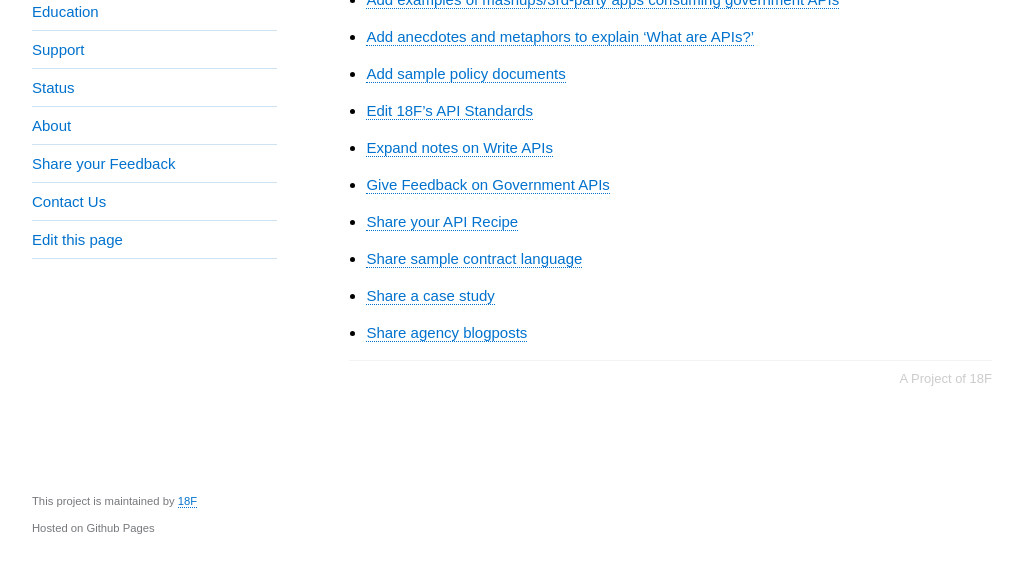
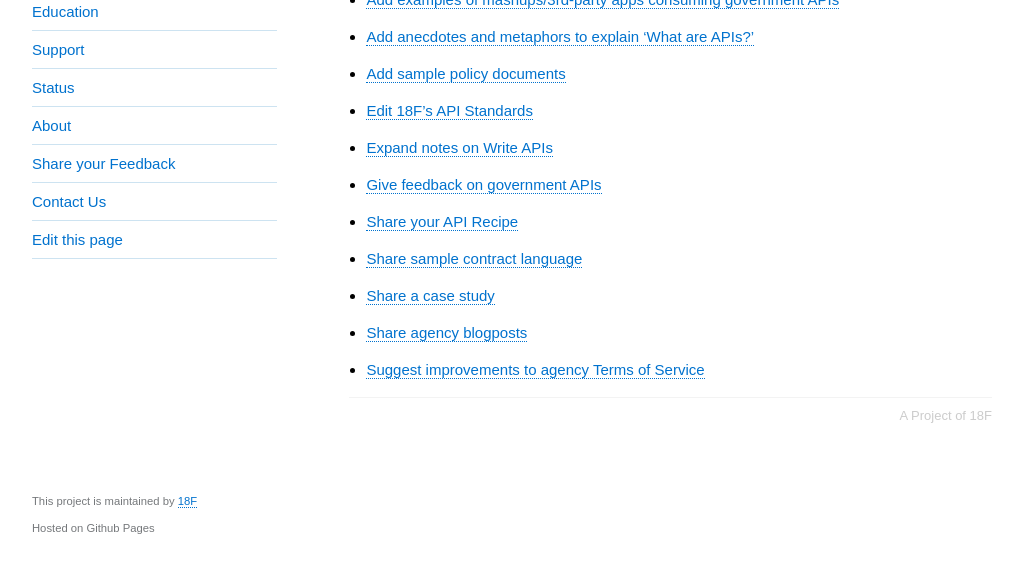
Before and after one commit to 18F/API-All-the-X, a Jekyll site: the page built from pages/collaboration.md, in a window 1280 px wide, cut to the strip 332-900 px from the top of the page. Shown: the whole strip, without its empty margins (128-1151 px from the left). Built offline with Jekyll 4.4.1, drawn with Linux system fonts in a browser that asks for light colours.

Commit message:
Update collaboration.md

```diff
--- a/_includes/collaboration.md
+++ b/_includes/collaboration.md
@@ -6,8 +6,9 @@
 * [Add sample policy documents](http://18f.github.io/API-All-the-X/pages/policy_documents)
 * [Edit 18F's API Standards](https://github.com/18F/api-standards)
 * [Expand notes on Write APIs](http://18f.github.io/API-All-the-X/pages/write_apis-notes)
-* [Give Feedback on Government APIs](http://18f.github.io/API-All-the-X/pages/give_feedback)
+* [Give feedback on government APIs](http://18f.github.io/API-All-the-X/pages/give_feedback)
 * [Share your API Recipe](http://18f.github.io/API-All-the-X/pages/api_recipes)
 * [Share sample contract language](http://18f.github.io/API-All-the-X/pages/procurement_language)
 * [Share a case study](http://18f.github.io/API-All-the-X/pages/case_study_lists)
 * [Share agency blogposts](http://18f.github.io/API-All-the-X/pages/government_api_blogposts)
+* [Suggest improvements to agency Terms of Service](http://18f.github.io/API-All-the-X/pages/agency_tos_improvements)
```
